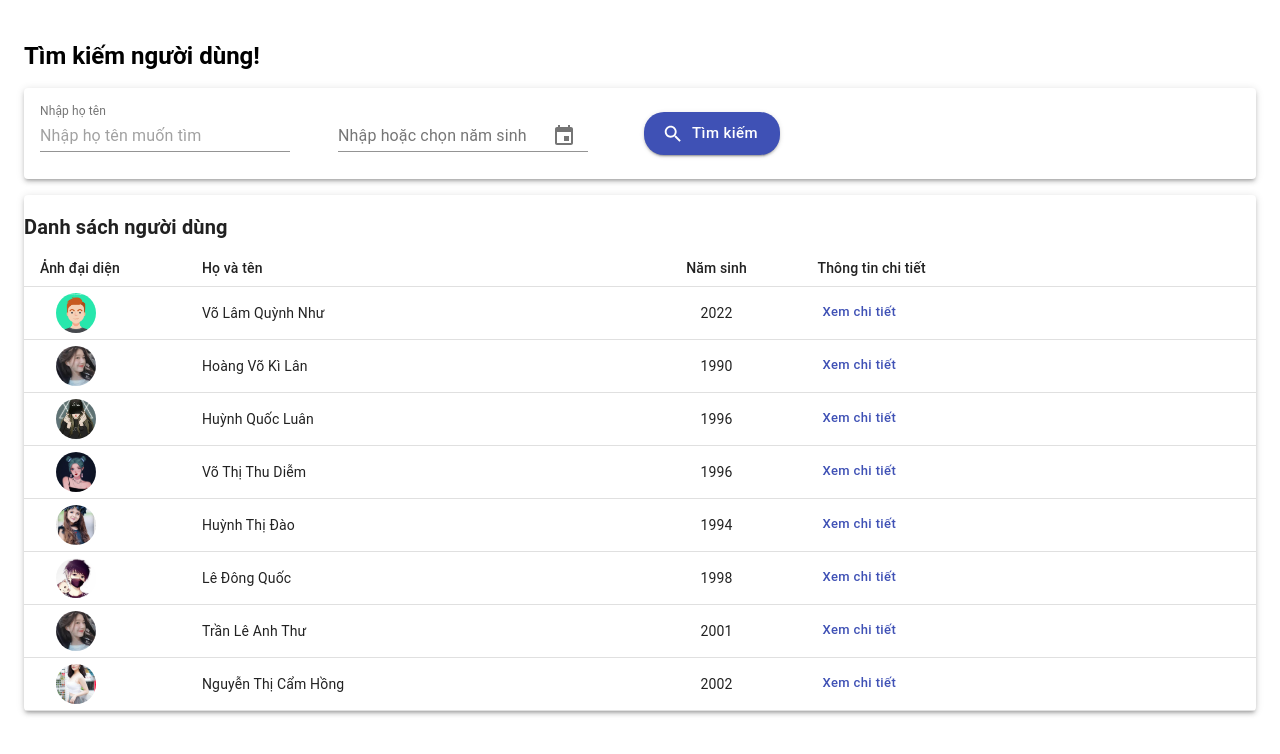
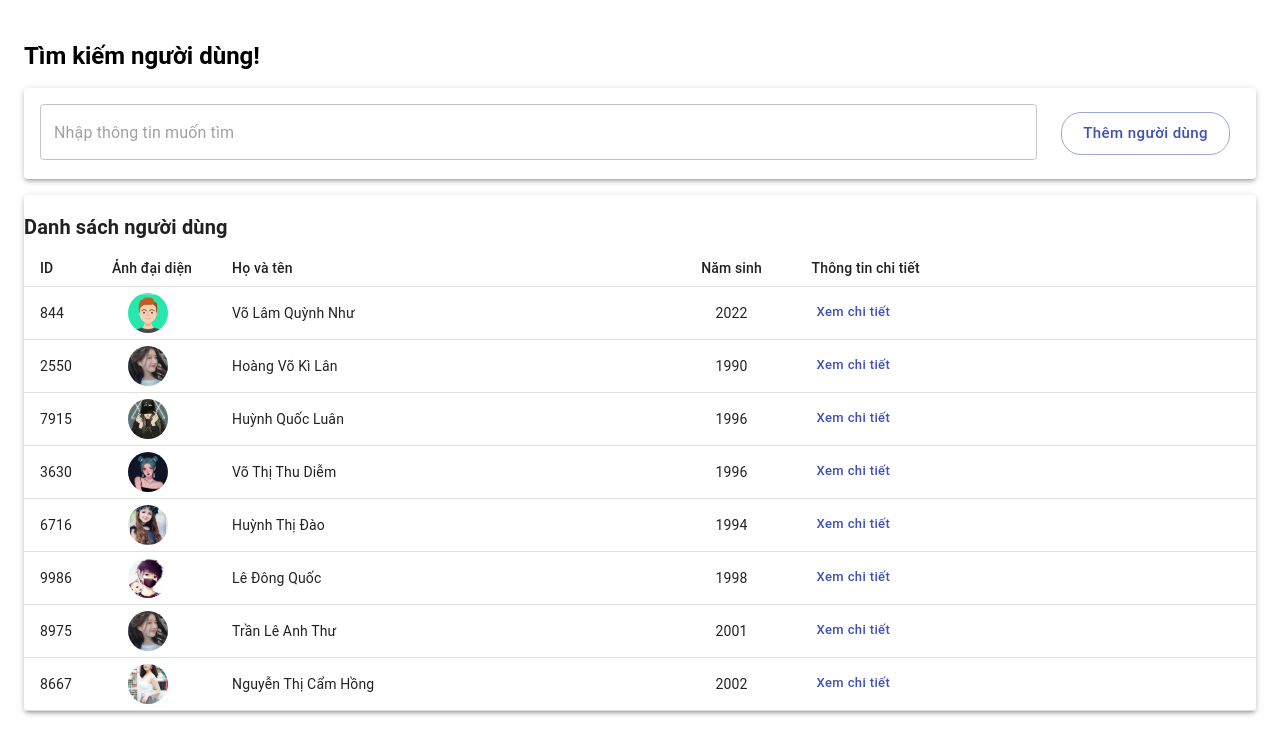
Before and after one commit to 1660334/FindUser, a React (Create React App) app: page / in a window 1280 px wide. Shown: the top 754 px of the page. Built offline with nearby package versions, Linux system fonts and the light colour scheme.

Commit message:
update 1 táfield search id/name/bbornyear,

```diff
--- a/src/containers/User/Form/Form.js
+++ b/src/containers/User/Form/Form.js
@@ -1,4 +1,4 @@
-import React from "react";
+import React, { useState } from "react";
 import { makeStyles } from "@material-ui/core";
 import AtomTypography from "../../../Atomic/atoms/AtomTypography";
 import AtomTextField from "../../../Atomic/atoms/AtomTextField";
@@ -6,14 +6,15 @@ import AtomButton from "../../../Atomic/atoms/AtomButton";
 import AtomBox from "../../../Atomic/atoms/AtomBox";
 import AtomGrid from "../../../Atomic/atoms/AtomGrid";
 import { Paper } from "@material-ui/core";
-import SearchIcon from "@material-ui/icons/Search";
-import formatDns from "date-fns/format";
-import isValidDns from "date-fns/isValid";
-import DateFnsUtils from "@date-io/date-fns";
-import {
-  KeyboardDatePicker,
-  MuiPickersUtilsProvider,
-} from "@material-ui/pickers";
+import DialogAddUser from "../Table/Dialog/DialogAddUser";
+// import SearchIcon from "@material-ui/icons/Search";
+// import formatDns from "date-fns/format";
+// import isValidDns from "date-fns/isValid";
+// import DateFnsUtils from "@date-io/date-fns";
+// import {
+//   KeyboardDatePicker,
+//   MuiPickersUtilsProvider,
+// } from "@material-ui/pickers";
 
 const useStyles = makeStyles((theme) => ({
   root: {
@@ -22,7 +23,7 @@ const useStyles = makeStyles((theme) => ({
   },
   muipicker: {
     marginTop: theme.spacing(0),
-    width: "250px",
+
     marginRight: theme.spacing(4),
   },
   buttonstyle: {
@@ -32,34 +33,44 @@ const useStyles = makeStyles((theme) => ({
   },
 }));
 export default function Form(props) {
-  const { arr, setFilterArr } = props;
+  const { arr, setArr, setFilterArr } = props;
   const classes = useStyles();
 
-  const [selectedDate, setSelectedDate] = React.useState(null);
+  // const [selectedDate, setSelectedDate] = React.useState(null);
 
-  const handleDateChange = (data) => {
-    if (isValidDns(data)) {
-      const rowNew = arr.filter(
-        (item) => item.bornyear === formatDns(new Date(data), "yyyy")
-      );
+  // const handleDateChange = (data) => {
+  // if (isValidDns(data)) {
+  //   const rowNew = arr.filter(
+  //     (item) => item.bornyear === formatDns(new Date(data), "yyyy")
+  //   );
 
-      setFilterArr(rowNew);
-      setSelectedDate(data);
-    } else {
-      setFilterArr(arr);
-    }
-  };
+  //   setFilterArr(rowNew);
+  //   setSelectedDate(data);
+  // } else {
+  //   setFilterArr(arr);
+  // }
+  // };
 
   const handleSearch = (value) => {
     if (value !== "") {
-      const rowNew = arr.filter((item) =>
+      const rowNew = arr.filter(
+        (item) =>
           item.name
             .toUpperCase()
             .normalize("NFD")
             .replace(/[\u0300-\u036f]/g, "")
             .replace(/đ/g, "d")
             .replace(/Đ/g, "D")
-          .includes(value.toUpperCase())
+            .includes(
+              value
+                .toUpperCase()
+                .normalize("NFD")
+                .replace(/[\u0300-\u036f]/g, "")
+                .replace(/đ/g, "d")
+                .replace(/Đ/g, "D")
+            ) ||
+          item.bornyear === value ||
+          item.id === Number(value)
       );
 
       setFilterArr(rowNew);
@@ -82,13 +93,14 @@ export default function Form(props) {
               <AtomGrid item xs={12}>
                 <form className={classes.root}>
                   <AtomGrid container spacing={2}>
-                    <AtomGrid item>
+                    <AtomGrid item xs={10}>
                       <AtomTextField
+                        fullWidth
                         className={classes.muipicker}
                         id="fullName"
                         type="text"
-                        label="Nhập họ tên"
-                        placeholder="Nhập họ tên muốn tìm"
+                        variant="outlined"
+                        placeholder="Nhập thông tin muốn tìm"
                         InputLabelProps={{
                           shrink: true,
                         }}
@@ -97,7 +109,7 @@ export default function Form(props) {
                         }}
                       />
                     </AtomGrid>
-                    <AtomGrid item>
+                    {/* <AtomGrid item>
                       <MuiPickersUtilsProvider utils={DateFnsUtils}>
                         <KeyboardDatePicker
                           clearable
@@ -112,18 +124,13 @@ export default function Form(props) {
                           }}
                         />
                       </MuiPickersUtilsProvider>
-                    </AtomGrid>
-                    <AtomGrid item>
-                      <AtomButton
-                        variant="contained"
-                        className={classes.buttonstyle}
-                        size="large"
-                        color="primary"
-                        startIcon={<SearchIcon />}
-                        onClick={handleSearch}
-                      >
-                        Tìm kiếm
-                      </AtomButton>
+                    </AtomGrid> */}
+                    <AtomGrid item xs={2}>
+                      <DialogAddUser
+                        setArr={setArr}
+                        arr={arr}
+                        setFilterArr={setFilterArr}
+                      />
                     </AtomGrid>
                   </AtomGrid>
                 </form>
--- /dev/null
+++ b/src/containers/User/Table/Dialog/DialogAddUser.js
@@ -0,0 +1,106 @@
+import React, { useState } from "react";
+import makeStyles from "@material-ui/core/styles/makeStyles";
+import Button from "@material-ui/core/Button";
+import TextField from "@material-ui/core/TextField";
+import Dialog from "@material-ui/core/Dialog";
+import DialogActions from "@material-ui/core/DialogActions";
+import DialogContent from "@material-ui/core/DialogContent";
+import DialogTitle from "@material-ui/core/DialogTitle";
+import AtomButton from "@material-ui/core/Button";
+import { useUniqueId } from "../../../helpers";
+const useStyles = makeStyles((theme) => ({
+  root: {
+    margin: theme.spacing(2),
+    padding: theme.spacing(0),
+  },
+  muipicker: {
+    marginTop: theme.spacing(0),
+
+    marginRight: theme.spacing(4),
+  },
+  buttonstyle: {
+    margin: theme.spacing(1),
+    borderRadius: "20px",
+    textTransform: "none",
+  },
+}));
+
+export default function FormDialog({ arr, setArr, setFilterArr }) {
+  const classes = useStyles();
+
+  const [open, setOpen] = useState(false);
+
+  const handleOpen = () => {
+    setOpen(true);
+  };
+  const handleClose = () => {
+    setOpen(false);
+  };
+
+  const newData = { id: useUniqueId(), avatar: "", name: "", bornyear: "" };
+
+  const handleGetData = (data, type) => {
+    if (type === "name") newData.name = data;
+    if (type === "bornyear") newData.bornyear = data;
+  };
+
+  const hanldGetNewItem = () => {
+    setArr([...arr, newData]);
+    setFilterArr([...arr, newData]);
+    setOpen(false);
+  };
+
+  return (
+    <div>
+      <AtomButton
+        variant="outlined"
+        className={classes.buttonstyle}
+        size="large"
+        color="primary"
+        onClick={handleOpen}
+      >
+        Thêm người dùng
+      </AtomButton>
+      <Dialog
+        open={open}
+        onClose={handleClose}
+        aria-labelledby="form-dialog-title"
+      >
+        <DialogTitle id="form-dialog-title">Thêm người dùng mới</DialogTitle>
+        <DialogContent>
+          <TextField
+            autoFocus
+            margin="dense"
+            id="name"
+            label="Họ tên"
+            type="text"
+            onChange={(event, data) => {
+              handleGetData(event.target.value, "name");
+            }}
+            fullWidth
+          />
+
+          <TextField
+            autoFocus
+            margin="dense"
+            id="birth"
+            type="date"
+            onChange={(event) => {
+              handleGetData(event.target.value, "bornyear");
+            }}
+            fullWidth
+          />
+        </DialogContent>
+        <DialogActions>
+          <Button color="primary" onClick={hanldGetNewItem}>
+            Lưu
+          </Button>
+
+          <Button onClick={handleClose} color="primary">
+            đóng
+          </Button>
+        </DialogActions>
+      </Dialog>
+    </div>
+  );
+}
--- a/src/containers/User/Table/Dialog/DialogTable.js
+++ b/src/containers/User/Table/Dialog/DialogTable.js
@@ -23,8 +23,9 @@ const useStyles = makeStyles((theme) => ({
   },
 }));
 
-export default function DialogTable({ data, open, setOpen }) {
+export default function DialogTable(props) {
   //truyền các props sang cho component Table
+  const { data, open, setOpen } = props;
   const classes = useStyles();
   return (
     <Dialog
--- a/src/containers/User/Table/TableListUser.js
+++ b/src/containers/User/Table/TableListUser.js
@@ -14,6 +14,7 @@ import TableRow from "@material-ui/core/TableRow";
 import Avatar from "@material-ui/core/Avatar";
 import { allImage } from "./Avatar/Avatar";
 import TableDialog from "./Dialog/DialogTable";
+import { useUniqueId } from "../../helpers";
 
 const useStyles = makeStyles((theme) => ({
   root: {
@@ -36,59 +37,62 @@ const useStyles = makeStyles((theme) => ({
     marginLeft: theme.spacing(2),
   },
   widthTableCell: {
-    maxWidth: "10px",
+    width: 80,
+  },
+  widthId: {
+    width: 10,
   },
 }));
 export default function TableListUser(props) {
   const classes = useStyles();
-  const { setArr, filterArr, setFilterArr } = props;
+  const { setArr, arr, filterArr, setFilterArr } = props;
 
   const userData = [
     {
-      id: 1,
+      id: useUniqueId(),
       avatar: allImage.h1,
       name: "Võ Lâm Quỳnh Như",
       bornyear: "2022",
     },
     {
-      id: 2,
+      id: useUniqueId(),
       avatar: allImage.h2,
       name: "Hoàng Võ Kì Lân",
       bornyear: "1990",
     },
 
     {
-      id: 3,
+      id: useUniqueId(),
       avatar: allImage.h3,
       name: "Huỳnh Quốc Luân",
       bornyear: "1996",
     },
     {
-      id: 4,
+      id: useUniqueId(),
       avatar: allImage.h4,
       name: "Võ Thị Thu Diễm",
       bornyear: "1996",
     },
     {
-      id: 5,
+      id: useUniqueId(),
       avatar: allImage.h5,
       name: "Huỳnh Thị Đào",
       bornyear: "1994",
     },
     {
-      id: 6,
+      id: useUniqueId(),
       avatar: allImage.h6,
       name: "Lê Đông Quốc",
       bornyear: "1998",
     },
     {
-      id: 7,
+      id: useUniqueId(),
       avatar: allImage.h2,
       name: "Trần Lê Anh Thư",
       bornyear: "2001",
     },
     {
-      id: 8,
+      id: useUniqueId(),
       avatar: allImage.h7,
       name: "Nguyễn Thị Cẩm Hồng",
       bornyear: "2002",
@@ -128,6 +132,7 @@ export default function TableListUser(props) {
                 >
                   <TableHead>
                     <TableRow>
+                      <TableCell className={classes.widthId}>ID</TableCell>
                       <TableCell className={classes.widthTableCell}>
                         Ảnh đại diện
                       </TableCell>
@@ -146,7 +151,10 @@ export default function TableListUser(props) {
                   <TableBody>
                     {filterArr.length > 0 ? (
                       filterArr.map((user) => (
-                        <TableRow key={user.id}>
+                        <TableRow>
+                          <TableCell className={classes.widthId}>
+                            {user.id}
+                          </TableCell>
                           <TableCell className={classes.widthTableCell}>
                             <Avatar
                               className={classes.marginAvt}
@@ -175,11 +183,7 @@ export default function TableListUser(props) {
                         </TableRow>
                       ))
                     ) : (
-                      <AtomBox py={2}>
-                        <AtomTypography variant="body1" gutterBottom>
-                          Không tìm thấy dữ liệu tìm kiếm
-                        </AtomTypography>
-                      </AtomBox>
+                      <></>
                     )}
                   </TableBody>
                 </Table>
--- a/src/containers/User/index.js
+++ b/src/containers/User/index.js
@@ -7,6 +7,7 @@ import UserTableSearch from "./Table/TableListUser";
 export default function User() {
   const [arr, setArr] = React.useState([]);
   const [filterArr, setFilterArr] = React.useState([]);
+  console.log("arr", arr);
   return (
     <AtomBox pt={5}>
       <Container maxWidth="lg">
--- /dev/null
+++ b/src/containers/helpers.js
@@ -0,0 +1,6 @@
+import { useState } from "react";
+
+export function useUniqueId() {
+  const [id] = useState(() => Math.floor(Math.random() * 10000));
+  return id;
+}
```
Lines whose indentation alone changed are shown as unchanged.
